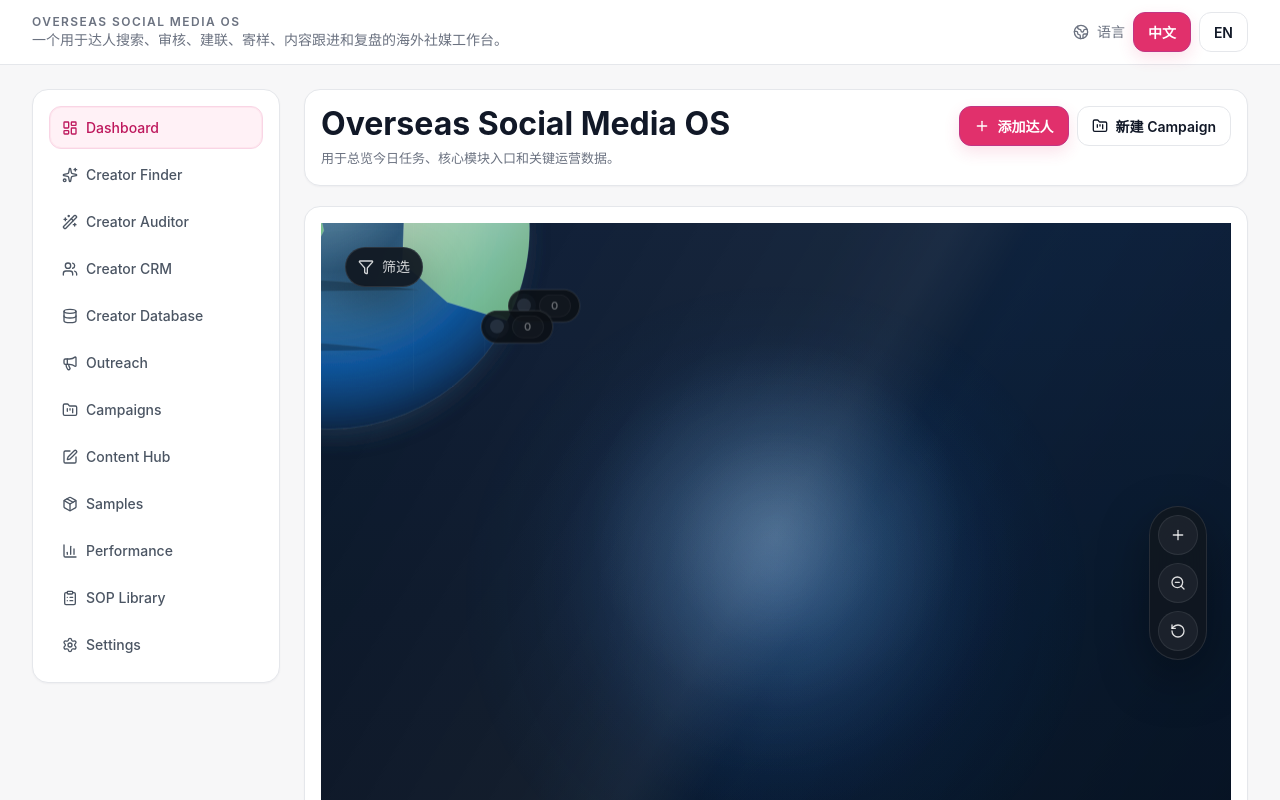
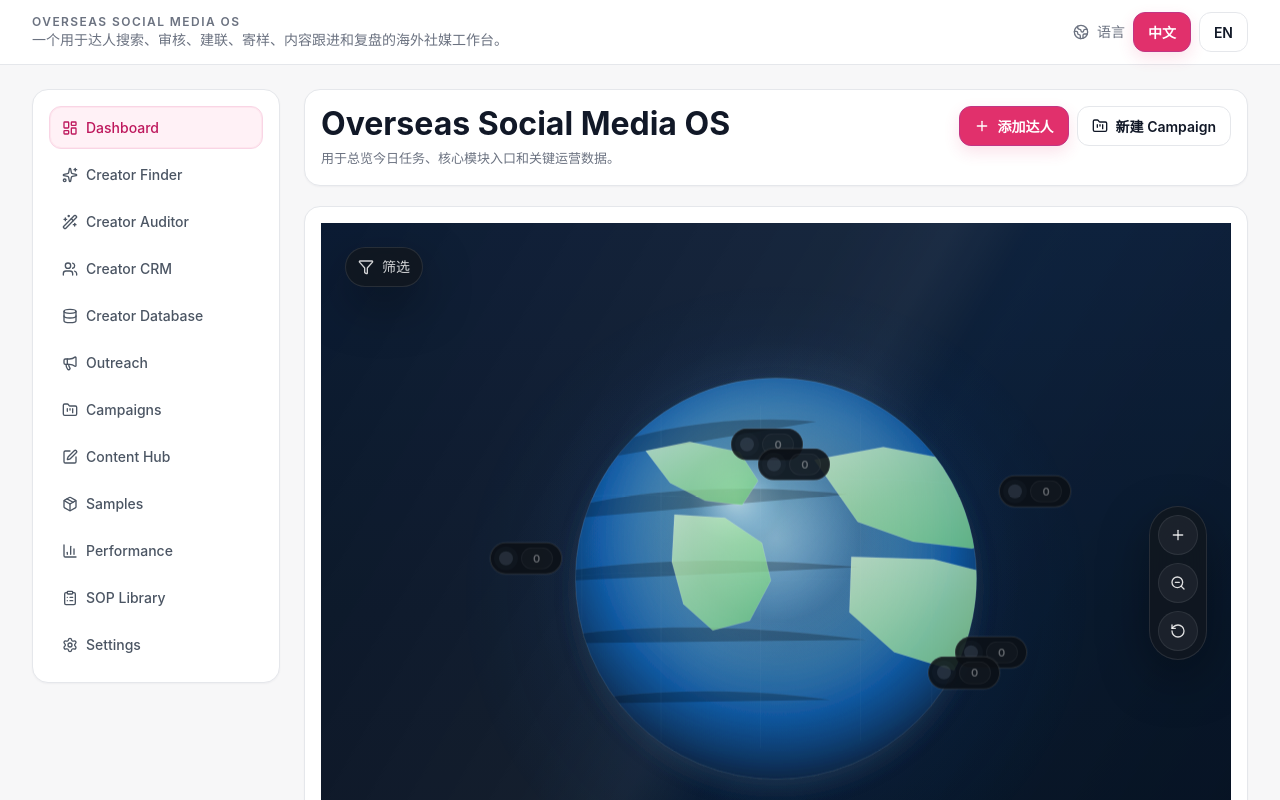
Before and after one commit to chitaforuu-star/overseas-social-media-os, a Next.js app: page / in a window 1280 px wide. Shown: the top 800 px of the page. Built offline with nearby package versions, Linux system fonts and the light colour scheme.

Commit message:
Center creator map globe

```diff
--- a/components/os/home-page.tsx
+++ b/components/os/home-page.tsx
@@ -539,11 +539,14 @@ export function HomePage() {
               ))}
             </div>
 
-            <div className="absolute left-1/2 top-1/2 z-10 h-[700px] w-[min(1400px,calc(100%-1rem))] -translate-x-1/2 -translate-y-1/2 map-float">
+            <div className="absolute inset-0 z-10 flex items-center justify-center">
               <div
-                className="absolute inset-0 origin-center transition-transform duration-300"
-                style={{ transform: `scale(${zoomLevel})` }}
+                className="relative h-[min(680px,calc(100%-3rem))] w-[min(1400px,calc(100%-1rem))] map-float"
               >
+                <div
+                  className="absolute inset-0 origin-center transition-transform duration-300"
+                  style={{ transform: `scale(${zoomLevel})` }}
+                >
                 <svg
                   viewBox="0 0 1400 700"
                   className="absolute inset-0 h-full w-full"
@@ -697,6 +700,7 @@ export function HomePage() {
                     </div>
                   );
                 })}
+                </div>
               </div>
             </div>
           </div>
@@ -707,10 +711,10 @@ export function HomePage() {
         @keyframes mapFloat {
           0%,
           100% {
-            transform: translate(-50%, -50%) translateY(0px);
+            transform: translateY(0px);
           }
           50% {
-            transform: translate(-50%, -50%) translateY(-6px);
+            transform: translateY(-6px);
           }
         }
 
```
